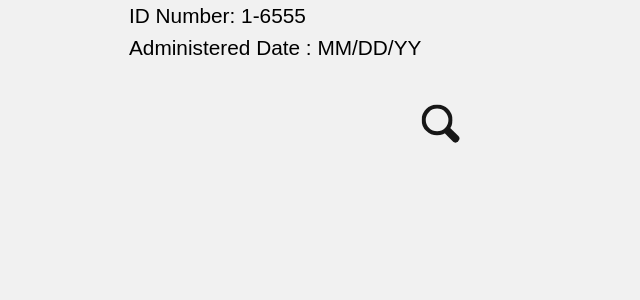
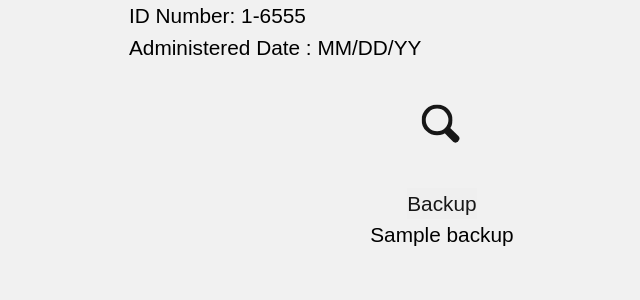
Before and after one commit to jasonchu-dev/COVID_19_SWE_prj, a Django app: template codebase/repo/pages/templates/home.html in a window 1280 px wide. Shown: the part 438-738 px from the top of the page, without its empty margins (152-792 px from the left). Run offline with Django 3.2, Linux system fonts and the light colour scheme; the template is opened without the code that fills it: most values are stand-ins (such as "Sample title", 1, 10 or a date in 2020); parts of the project's set-up code (start-up, migrations or seed data) failed here and were passed over.

Commit message:
added backup functionality

```diff
--- a/codebase/repo/pages/templates/home.html
+++ b/codebase/repo/pages/templates/home.html
@@ -19,18 +19,24 @@
 		<h3>Acceptable entries:</h3> <br>
 		<p align="left">
 			Race/Ethnicicty: 'White', 'Latino', 'Asian', 'Black or African American', <br>
-							'Native Hawaiian or Other Pacific Islander', 'Other Race' <br>
+			'Native Hawaiian or Other Pacific Islander', 'Other Race' <br>
 			Gender: Male, Female, Unknown/undifferentiated <br>
 			Age Group: '18-49', '50-64', '65+', or 'Unknown Agegroup' <br>
 			ID Number: 1-6555 <br>
 			Administered Date : MM/DD/YY <br>
 		</p>
-		<form action="search" class="search-bar" method = "get">
+		<form action="search" class="search-bar" method="get">
 			<input type="search" name="search" pattern=".*\S.*" required>
 			<button class="search-btn" type="submit">
 				<span>Search</span>
 			</button>
 		</form>
+		<button type="button" value="Backup">
+			<form align="left" id="" action="backup" method="get">
+				<input type="submit" name="backup" value="Backup">
+			</form>
+		</button>
+		<p>{{backup}} </p>
 	</div>
 </html>
 {% endblock content %}
```
